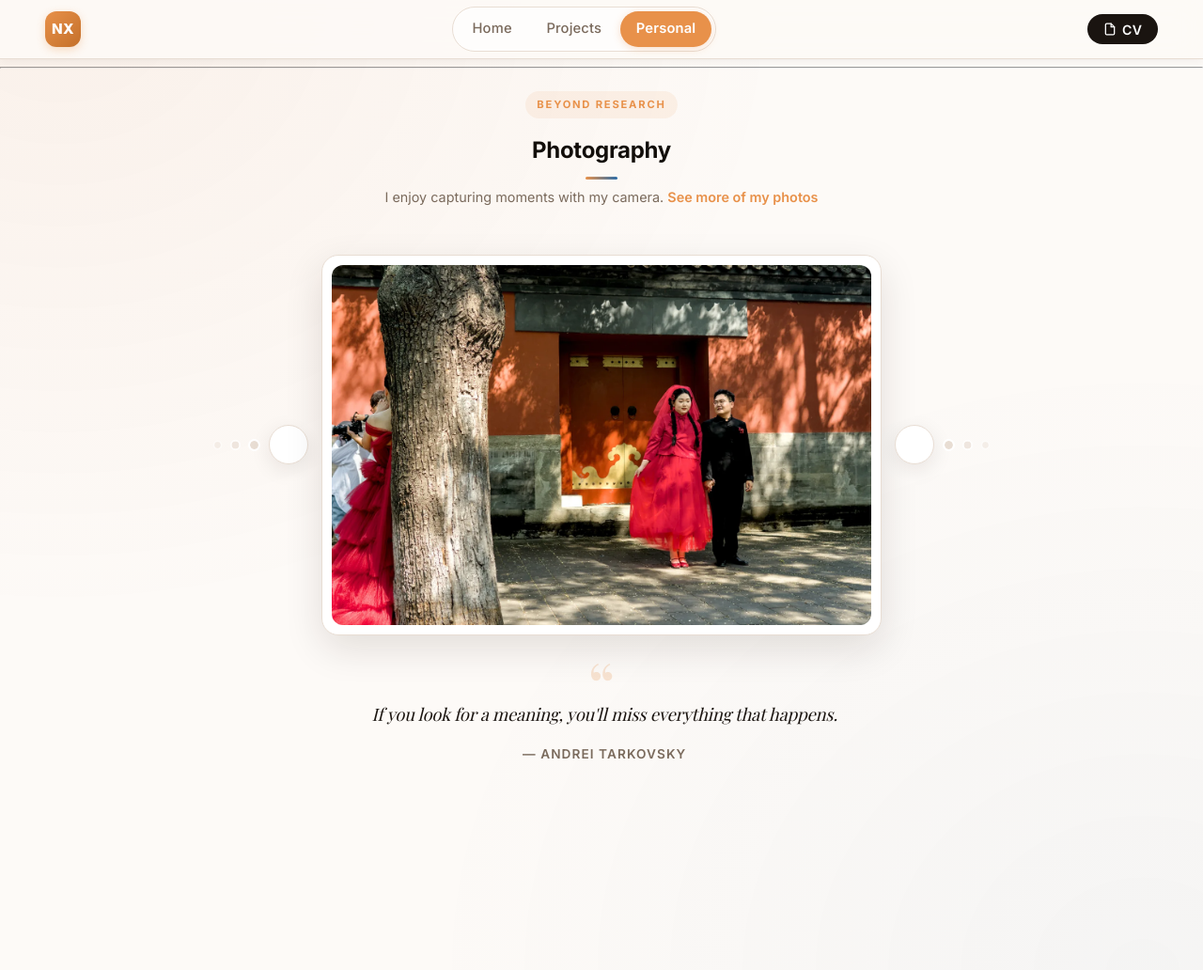
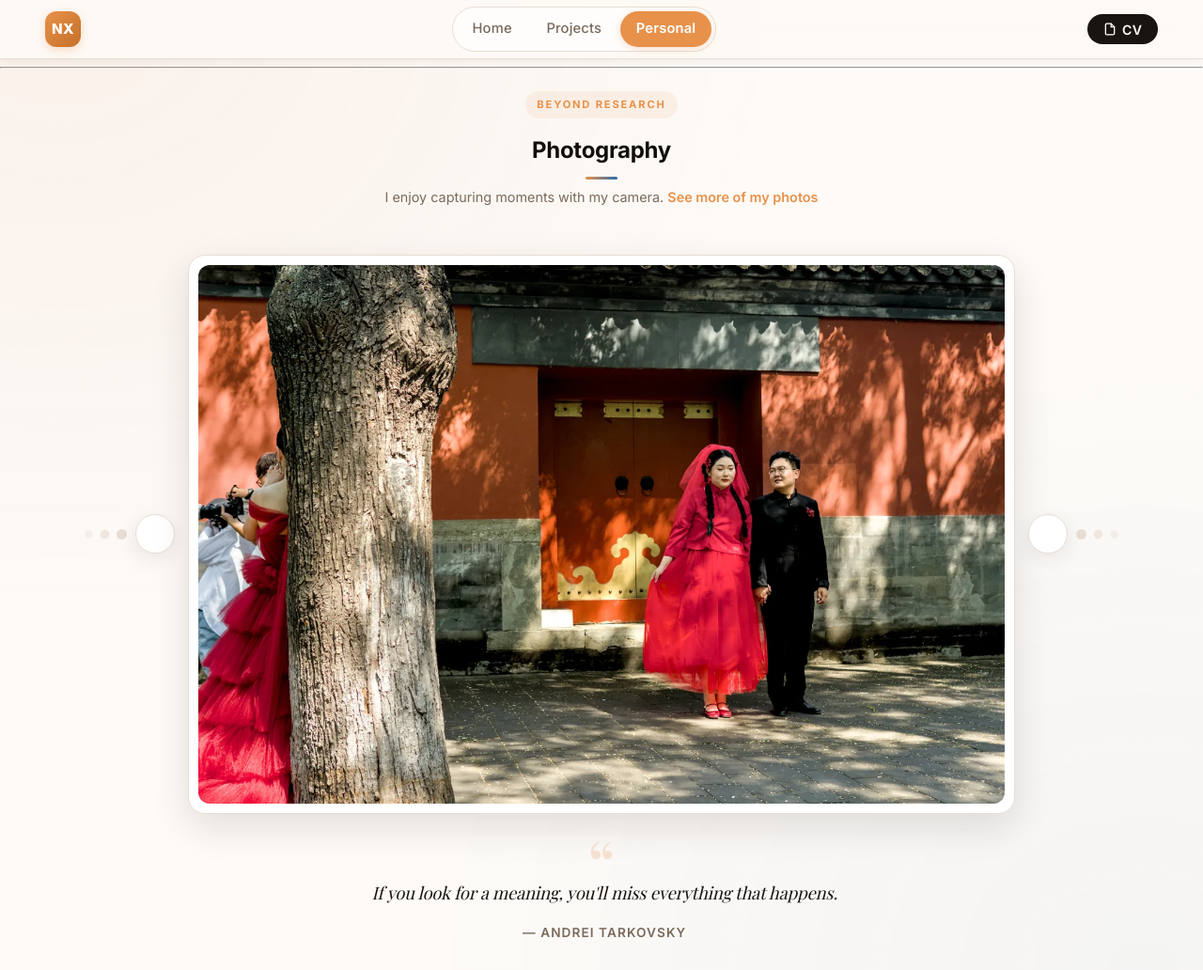
Before and after one commit to nickxir12/nickxir12.github.io, a Jekyll site: the page built from interests.md, in a window 1280 px wide and 1032 px high. Shown: the whole window at 94% size. Built offline with Jekyll 4.4.1, drawn with Linux system fonts in a browser that asks for light colours; some web fonts are replaced.

Commit message:
Remove dot rims and enlarge carousel photo
Drop the white border from the carousel dots and settle them at 11px.
Widen the personal section from 860px to 1140px and grow the photo
frame from 596px to 880px, so the image is roughly half again as large
while the flanking dots and arrows stay symmetric.

Co-Authored-By: Claude Opus 5 <noreply@anthropic.com>

```diff
--- a/assets/css/custom.css
+++ b/assets/css/custom.css
@@ -695,7 +695,7 @@ a.skip-to-content {
    PERSONAL PAGE
 ============================= */
 .personal-section {
-  max-width: 860px;
+  max-width: 1140px;
   margin: 0 auto;
   padding-top: 1rem;
 }
@@ -764,10 +764,10 @@ a.skip-to-content {
 }
 
 .photo-carousel .photo-frame {
-  max-width: 596px;
+  max-width: 880px;
   width: 100%;
   margin: 0;
-  flex: 0 1 596px;
+  flex: 0 1 880px;
   min-width: 0;
 }
 
@@ -828,14 +828,12 @@ a.skip-to-content {
 }
 
 .carousel-dot {
-  width: 13px;
-  height: 13px;
+  width: 11px;
+  height: 11px;
   padding: 0;
-  /* Thin white perimeter separating each dot from the one beside it. */
-  border: 2px solid var(--bg-surface);
+  border: none;
   border-radius: 50%;
   background: var(--border);
-  background-clip: padding-box;
   cursor: pointer;
   transition: background 0.2s, transform 0.2s, opacity 0.2s;
 }
@@ -912,7 +910,7 @@ a.skip-to-content {
   .photo-frame { order: 1; flex: 0 0 100%; }
   .carousel-side-next { order: 3; }
   .carousel-dots { gap: 0.35rem; }
-  .carousel-dot { width: 11px; height: 11px; border-width: 2px; }
+  .carousel-dot { width: 10px; height: 10px; }
 }
 
 /* =============================
--- a/interests.md
+++ b/interests.md
@@ -3,7 +3,7 @@ title: "  Personal"
 permalink: /Personal.html
 ---
 
-<link rel="stylesheet" href="{{ '/assets/css/custom.css?v=34' | relative_url }}">
+<link rel="stylesheet" href="{{ '/assets/css/custom.css?v=35' | relative_url }}">
 {% include nav.html %}
 
 ---
```
Also changed, not shown: about.md (+1 -1 lines), index.md (+1 -1 lines).
